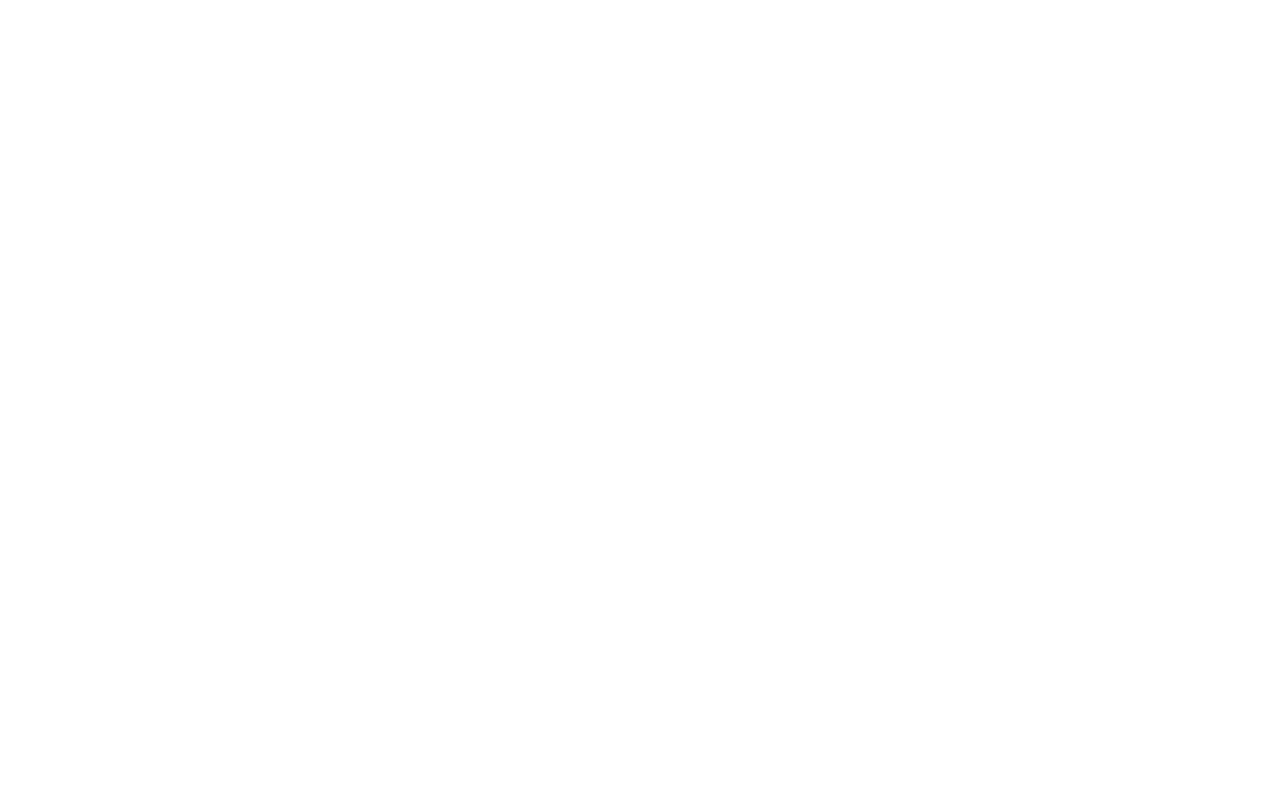
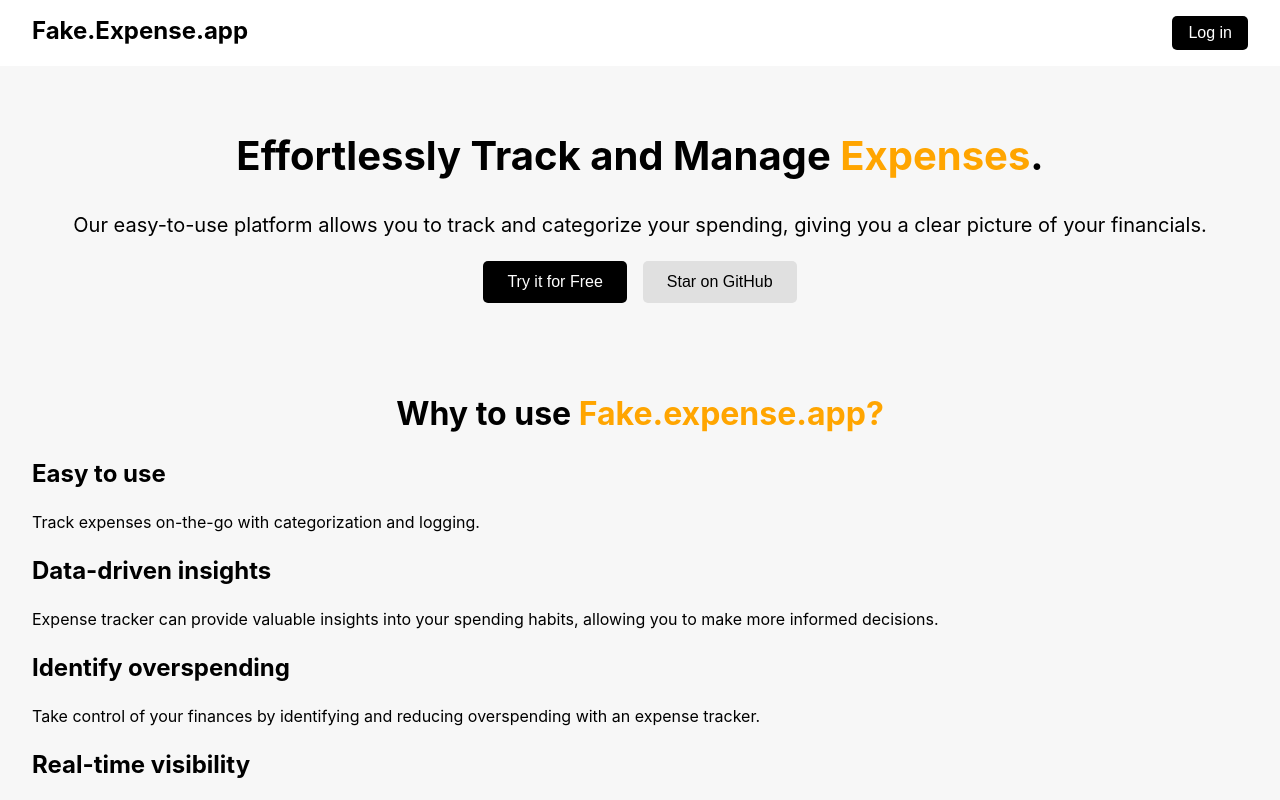
Before and after one commit to iamtushark/finance-management-2, a React (Vite) app: page / in a window 1280 px wide. Before the commit this address had no page. Shown: the top 800 px of the page. Built offline with nearby package versions, Linux system fonts and the light colour scheme.

Commit message:
Improvements: Home Page

```diff
--- a/src/Routes/PublicRoutes.tsx
+++ b/src/Routes/PublicRoutes.tsx
@@ -4,10 +4,12 @@ import LoginPage from "../Screens/Login/Index";
 import SignupPage from "../Screens/Signup/Index";
 import Expenses from "../Screens/Expense/Index";
 import Incomes from "../Screens/Income/Index";
+import HomePage from "../Screens/Home/Home";
 
 const PublicRoutes: React.FC = () => {
   return (
     <Routes>
+      <Route path="/" element={<HomePage/>}/>
       <Route path="/login" element={<LoginPage />} />
       <Route path="/signup" element={<SignupPage />} />
     </Routes>
--- a/src/Screens/Dashboard/Index.tsx
+++ b/src/Screens/Dashboard/Index.tsx
@@ -15,15 +15,9 @@ import { getDateFilteredExpenseSum, getDateFilteredExpenseTransactions, getDateF
 import { toast } from 'react-toastify';
 import { groupAndSumByCategory } from '../../utils/chartUtils';
 
-const data = [
-  { value: 10, label: 'series A' },
-  { value: 15, label: 'series B' },
-  { value: 20, label: 'series C' },
-];
 
 const Dashboard: React.FC = () => {
 
-  const dispatch = useAppDispatch()
   const incomeArray = useAppSelector(selectIncomeTransactions)
   const expenseArray = useAppSelector(selectExpenseTransactions)
   const expenseSum = useAppSelector(selectExpenseSum)
@@ -49,6 +43,9 @@ const Dashboard: React.FC = () => {
       setFilteredIncomeArray(getDateFilteredIncomeTransactions(incomeArray, startDate.toISOString(), endDate.toISOString()))
       setFilteredExpenseSum(getDateFilteredExpenseSum(expenseArray, startDate.toISOString(), endDate.toISOString()))
       setFilteredIncomeSum(getDateFilteredIncomeSum(incomeArray, startDate.toISOString(), endDate.toISOString()))
+      if(filteredExpenseArray.length === 0){
+        toast.info("Add Expense/Income for graphical insights")
+      }
     }
     else{
       toast.warn("Set Appropriate Start and End dates")
--- a/src/Screens/Expense/Index.tsx
+++ b/src/Screens/Expense/Index.tsx
@@ -1,6 +1,7 @@
 import React from 'react';
 import { Container } from '@mui/material';
-import { CommonTableSection, AddButton } from '../../Components/Common/CommonTableSection';
+import { CommonTableSection} from '../../Components/Common/CommonTableSection';
+import AddButton from '../../Components/Common/AddButton';
 import { Transaction, TransactionType } from '../../dbOperations/interfaces';
 import { useSelector } from 'react-redux';
 import { selectTransactions } from '../../features/transaction/transactionSlice';
@@ -18,7 +19,8 @@ const Expenses:React.FC = () => {
     }}>
       <CommonSummarySection total={sum} type='Expense'/>
       <CommonTableSection transactions={expenses}/>
-      <AddButton />
+      {/* <AddButton onClick={handleDialogOpen} />
+        <AddBudgetDialog open={dialogOpen} onClose={handleDialogClose} /> */}
     </Container>
   );
 }
--- a/src/Screens/Home/FeatureList.tsx
+++ b/src/Screens/Home/FeatureList.tsx
@@ -1,4 +1,3 @@
-// src/components/FeatureList.tsx
 import React from 'react';
 
 const features = [
@@ -22,7 +21,7 @@ const features = [
 
 const FeatureList: React.FC = () => (
   <section style={styles.container}>
-    <h2 style={styles.title}>Why to use <span style={styles.highlight}>Expense.fyi?</span></h2>
+    <h2 style={styles.title}>Why to use <span style={styles.highlight}>Fake.expense.app?</span></h2>
     <ul style={styles.list}>
       {features.map((feature, index) => (
         <li key={index} style={styles.listItem}>
--- a/src/Screens/Home/FeaturesSection.tsx
+++ b/src/Screens/Home/FeaturesSection.tsx
@@ -1,4 +1,3 @@
-// src/components/FeaturesSection.tsx
 import React from 'react';
 
 const FeaturesSection: React.FC = () => (
@@ -6,9 +5,7 @@ const FeaturesSection: React.FC = () => (
     <h2 style={styles.title}>
       Simple yet, <span style={styles.highlight}>Powerful Features</span>.
     </h2>
-    {/* Add content as per design */}
     <div style={styles.features}>
-      {/* Example content, replace with actual features */}
       <div style={styles.featureCard}>
         <h3>Secure Sign In</h3>
         <p>Ensure your data is secure with our robust authentication system.</p>
--- a/src/Screens/Home/Header.tsx
+++ b/src/Screens/Home/Header.tsx
@@ -1,13 +1,18 @@
-    // src/components/Header.tsx
 import React from 'react';
+import { useNavigate } from 'react-router-dom';
 
-const Header: React.FC = () => (
-  <header style={styles.header}>
-    <div style={styles.logo}>Expense.fyi</div>
-    <button style={styles.signInButton}>Sign in</button>
-  </header>
-);
+const Header: React.FC = () => {
+  const navigate = useNavigate();
 
+  return (
+    <header style={styles.header}>
+      <div style={styles.logo}>Fake.Expense.app</div>
+      <button style={styles.signInButton} onClick={() => navigate('/login')}>
+        Log in
+      </button>
+    </header>
+  );
+};
 const styles = {
   header: {
     display: 'flex',
--- a/src/Screens/Home/HeroSection.tsx
+++ b/src/Screens/Home/HeroSection.tsx
@@ -1,7 +1,11 @@
-// src/components/HeroSection.tsx
 import React from 'react';
+import { useNavigate } from 'react-router-dom';
 
-const HeroSection: React.FC = () => (
+
+const HeroSection: React.FC = () =>{
+  const navigate = useNavigate()
+
+  return(
   <section style={styles.container}>
     <h1 style={styles.title}>
       Effortlessly Track and Manage <span style={styles.highlight}>Expenses</span>.
@@ -10,11 +14,11 @@ const HeroSection: React.FC = () => (
       Our easy-to-use platform allows you to track and categorize your spending, giving you a clear picture of your financials.
     </p>
     <div style={styles.buttons}>
-      <button style={styles.tryButton}>Try it for Free</button>
-      <button style={styles.starButton}>Star on GitHub</button>
+      <button style={styles.tryButton} onClick={() => navigate("/signup")}>Try it for Free</button>
+      <button style={styles.starButton} onClick={() => window.open('https://github.com/iamtushark/finance-management-2', '_blank')}>Star on GitHub</button>
     </div>
   </section>
-);
+);}
 
 const styles: { [key: string]: React.CSSProperties } = {
   container: {
--- a/src/Screens/Home/Home.tsx
+++ b/src/Screens/Home/Home.tsx
@@ -1,11 +1,10 @@
-// src/App.tsx
 import React from 'react';
 import Header from './Header';
 import HeroSection from './HeroSection';
 import FeatureList from './FeatureList';
 import FeaturesSection from './FeaturesSection';
 
-const App: React.FC = () => (
+const HomePage: React.FC = () => (
   <div>
     <Header />
     <HeroSection />
@@ -14,4 +13,4 @@ const App: React.FC = () => (
   </div>
 );
 
-export default App;
+export default HomePage;
```
